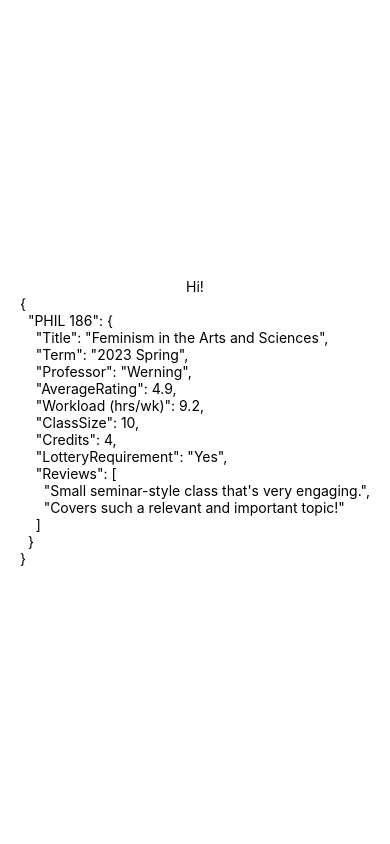
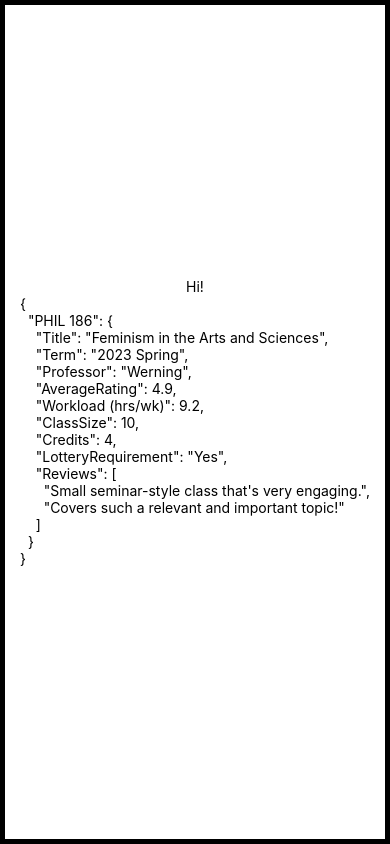
Before and after one commit to ash-xyz/TreeHacks, a React Native app: screen / in a window 390 px wide. Built offline with nearby package versions, Linux system fonts and the light colour scheme.

Commit message:
Added styling elements

```diff
--- a/App.js
+++ b/App.js
@@ -1,6 +1,9 @@
 import { StyleSheet, Text, View } from 'react-native';
 import { getFilteredCourses, defaultFilter } from './Components/Filter.js'
+import Header from './Components/Header.js';
 import React from 'react';
+import {DisplayAnImage} from './Components/Header.js';
+import Border from './Components/Border.js';
 
 
 export default function App() {
@@ -9,7 +12,7 @@ export default function App() {
   const filteredCourses = getFilteredCourses(filter);
   console.log(filteredCourses)
   return (
-    <View style={styles.container}>
+    <View style={[styles.container, styles.playingSpace]}>
       <Text>Hi!</Text>
       <Text>{JSON.stringify(filteredCourses, null, 2)}</Text>
     </View>
@@ -19,7 +22,7 @@ export default function App() {
 const styles = StyleSheet.create({
   container: {
     flex: 1,
-    backgroundColor: '#fff',
+    backgroundColor: '#98d9d8',
     padding: 8,
     alignItems: 'center',
     justifyContent: 'center',
@@ -30,5 +33,10 @@ const styles = StyleSheet.create({
     textShadowColor: 'red',
     textShadowRadius: 1,
     margin: 24,
+  },
+  playingSpace: {
+    backgroundColor: 'white',
+    borderColor: 'black',
+    borderWidth: 5,
   }
 });
--- /dev/null
+++ b/Components/Header.js
@@ -0,0 +1,59 @@
+import React from 'react';
+import { Text, View, StyleSheet } from 'react-native';
+
+const styles = StyleSheet.create({
+  container: {
+    marginTop: -75,
+    paddingTop: 0,
+  },
+  tinyLogo: {
+    width: 50,
+    height: 50,
+  },
+  logo: {
+    width: 66,
+    height: 58,
+  },
+  bigBold: {
+    color: 'black',
+    fontWeight: 'bold',
+    fontSize: 40,
+    marginBottom: 70,
+  },
+  smallBold: {
+    color: 'blue',
+    fontSize: 20,
+    marginBottom: 70,
+  },
+  fixToText: {
+    flexDirection: 'row',
+    justifyContent: 'space-between',
+  },
+});
+
+const DisplayAnImage = () => {
+    return (
+      <View style={styles.container}>
+        <Image
+          style={styles.tinyLogo}
+          source={{
+            uri: 'https://img.freepik.com/free-vector/cute-cat-working-laptop-cartoon-icon-illustration_138676-2815.jpg?w=2000',
+          }}
+        />
+      </View>
+    );
+  };
+
+const Header = () => {
+  const name = 'Maru';
+  return (
+    //<View>
+    <View style={styles.container}>
+      <Text style={styles.bigBold}>Welcome to {name}</Text>
+      <Text style={styles.smallBold}>To get started, select an option below.</Text>
+    </View>
+  );
+};
+
+export {DisplayAnImage};
+export default Header;
```
Also changed, not shown: Components/Border.js (added).
